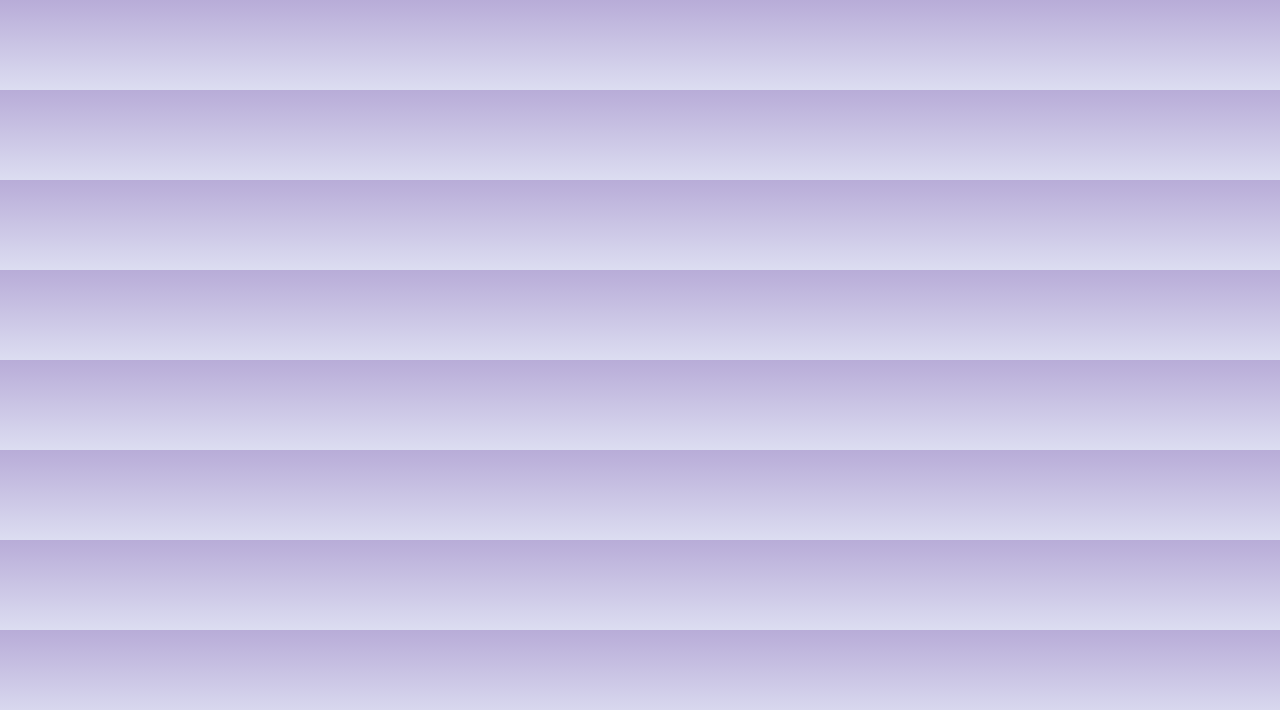
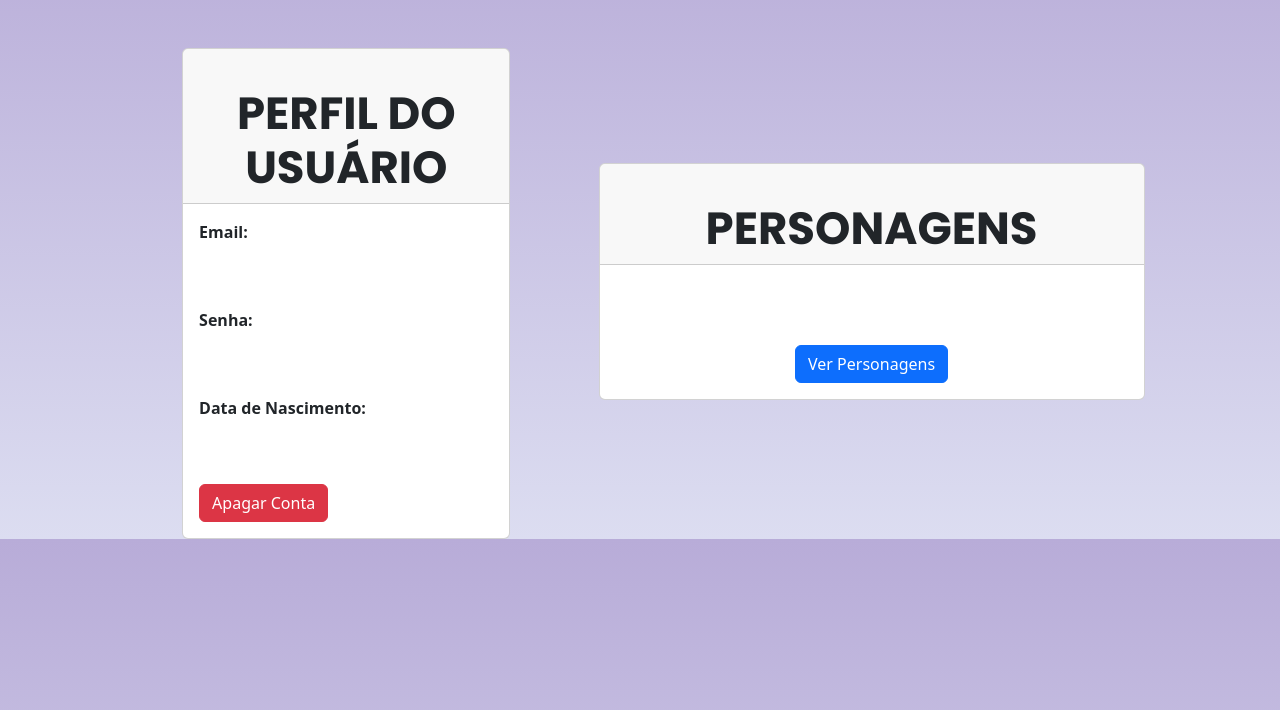
Before and after one commit to NerdEJr/WebDev_Projeto, a PHP site: page /conta.php in a window 1280 px wide. Shown: the part 90-800 px from the top of the page. Run offline with PHP 8.4, Linux system fonts and the light colour scheme.

Commit message:
pagina conta

```diff
--- a/conta.php
+++ b/conta.php
@@ -1,5 +1,6 @@
 <?php
-
+include "operarBD.php";
+$conection = conectar();
 ?>
 <!DOCTYPE html>
 <html lang="pt-br">
@@ -7,7 +8,7 @@
     <meta charset="UTF-8">
     <meta name="viewport" content="width=device-width, initial-scale=1.0">
     <link href="https://cdn.jsdelivr.net/npm/bootstrap@5.3.3/dist/css/bootstrap.min.css" rel="stylesheet">
-    <link rel="stylesheet" href="assets/css/style.css">
+    <link rel="stylesheet" href="./assets/css/style.css">
     <title>Conta</title>
 </head>
 <body>
@@ -55,6 +56,50 @@
         </div>
     </nav>
 
+    <div class="container conteudo">
+
+        <div class="container mt-5">
+        <div class="row justify-content-center">
+            <div class="col-md-8">
+                <div class="card">
+                    <div class="card-header text-center">
+                        <h2>Perfil do Usuário</h2>
+                    </div>
+                    <div class="card-body">
+                        <div class="form-group">
+                            <label for="user-email"><strong>Email:</strong></label>
+                            <p id="user-email">usuario@example.com</p>
+                        </div>
+                        <div class="form-group">
+                            <label for="user-password"><strong>Senha:</strong></label>
+                            <p id="user-password">********</p>
+                        </div>
+                        <div class="form-group">
+                            <label for="user-dob"><strong>Data de Nascimento:</strong></label>
+                            <p id="user-dob">01/01/2000</p>
+                        </div>
+                        <button id="delete-account-button" class="btn btn-danger btn-block">Apagar Conta</button>
+                    </div>
+                </div>
+            </div>
+        </div>
+
+        <div class="col-md-6 mb-4">
+                    <div class="card">
+                        <div class="card-header text-center">
+                            <h2>Personagens</h2>
+                        </div>
+                        <div class="card-body text-center">
+                            <p>Veja a lista de personagens disponíveis.</p>
+                            <a href="personagens.html" class="btn btn-primary btn-block">Ver Personagens</a>
+                        </div>
+                    </div>
+                </div>
+            </div>
+        </div>
+    </div>
+
+
     <script src="https://cdn.jsdelivr.net/npm/bootstrap@5.3.3/dist/js/bootstrap.bundle.min.js"
     integrity="sha384-YvpcrYf0tY3lHB60NNkmXc5s9fDVZLESaAA55NDzOxhy9GkcIdslK1eN7N6jIeHz"
     crossorigin="anonymous"></script>
```
